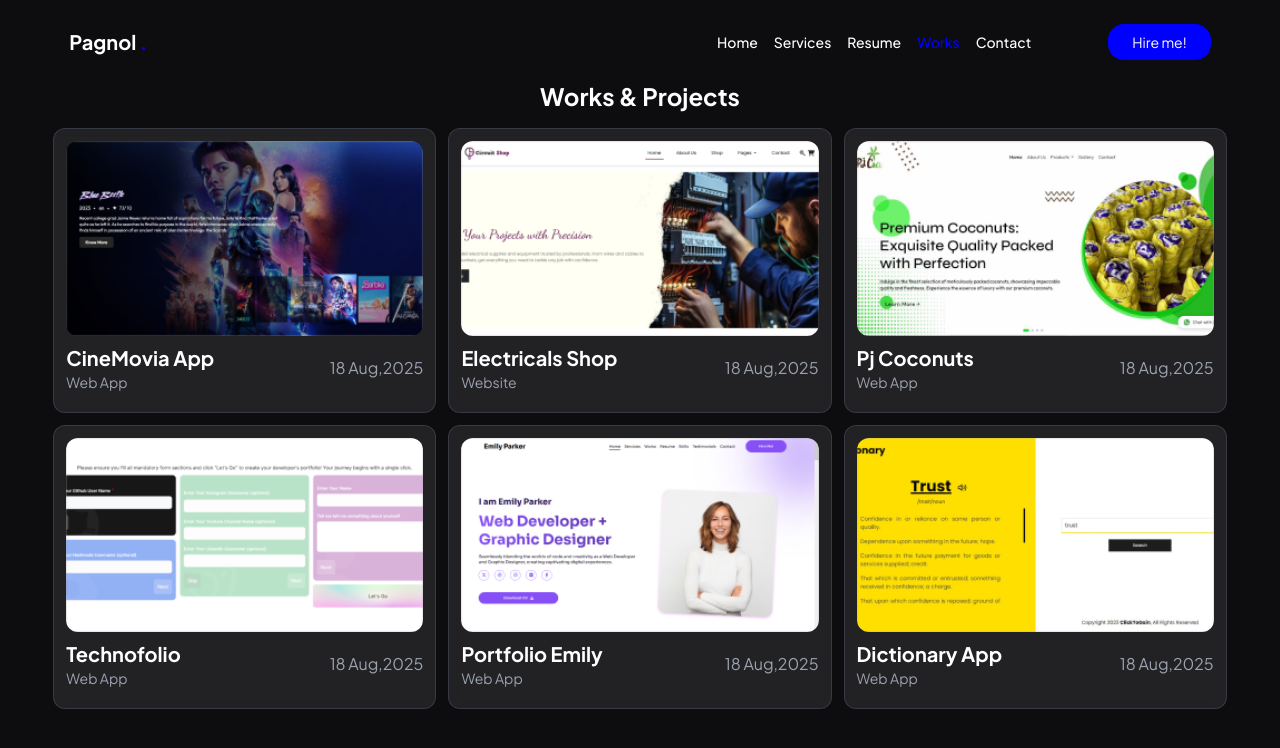
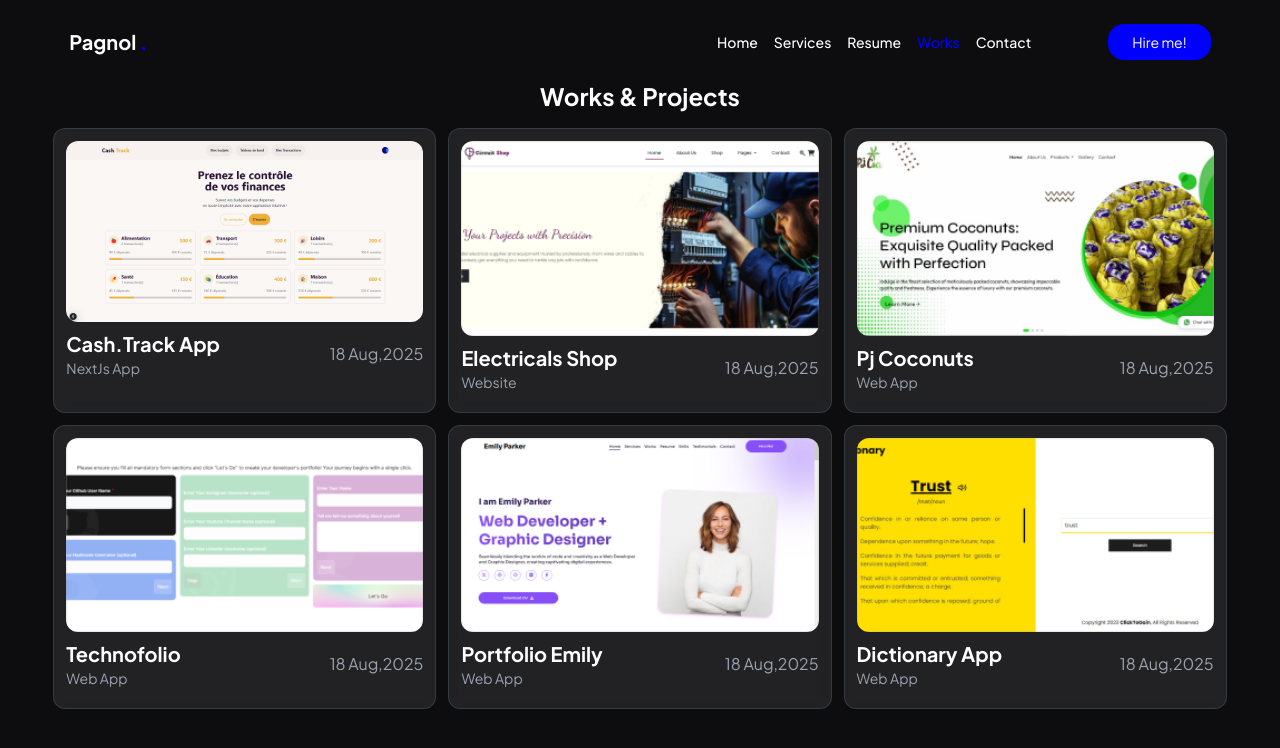
Before and after one commit to blackemperor007/wesley-portfolio, a Next.js app: page /works in a window 1280 px wide. Shown: the top 748 px of the page. Built offline with nearby package versions, Linux system fonts and the light colour scheme.

Commit message:
mise à jour

```diff
--- a/app/works/page.jsx
+++ b/app/works/page.jsx
@@ -4,9 +4,9 @@ const Works = () => {
     const worksData = [
         {
             image : "./img/pro01.png",
-            name: "CineMovia App",
+            name: "Cash.Track App",
             date: "18 Aug,2025",
-            category: "Web App"
+            category: "NextJs App"
         },
         {
             image : "./img/pro02.png",
```
Also changed, not shown: public/img/pro01.png.
